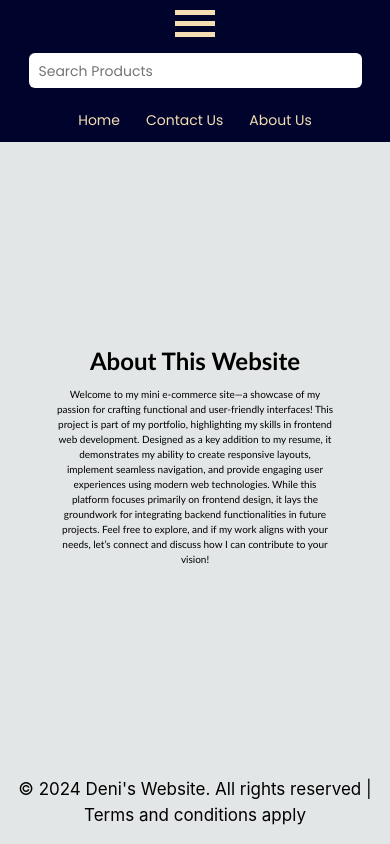
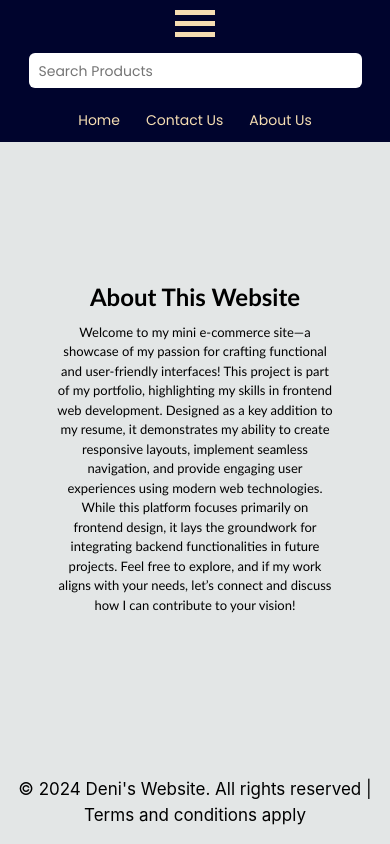
Before and after one commit to Denybix/my-e-commerce-site, a React (Vite) app: page /about in a window 390 px wide. Built offline with nearby package versions, Linux system fonts and the light colour scheme; no server answers.

Commit message:
Initial Commit

```diff
--- a/src/About.css
+++ b/src/About.css
@@ -51,8 +51,8 @@
 
     .about-container {
         padding: 1rem;
-        font-size: 10px;
-        margin-top: 3rem;
+        font-size: 13px;
+        margin-top: 2rem;
         margin-bottom: 2rem;
     }
 
```
